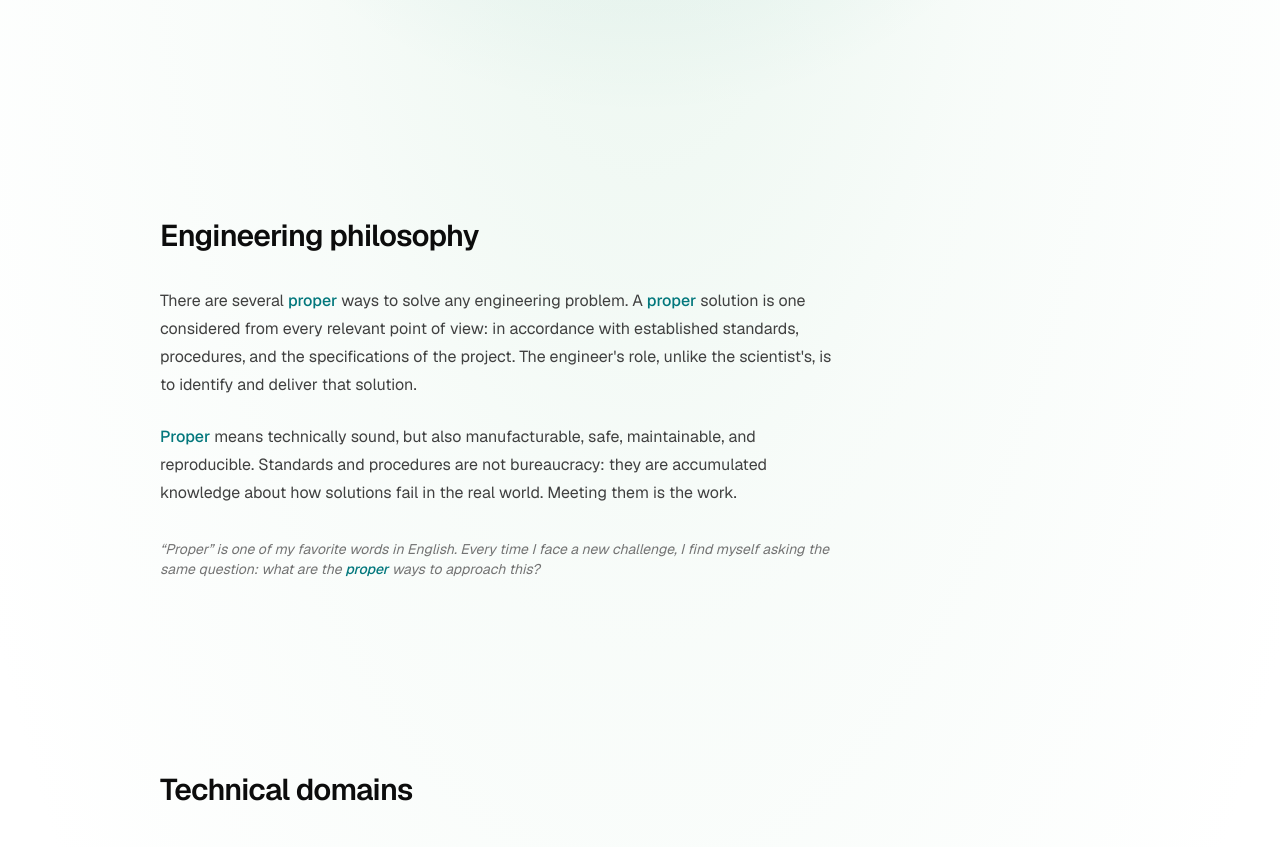
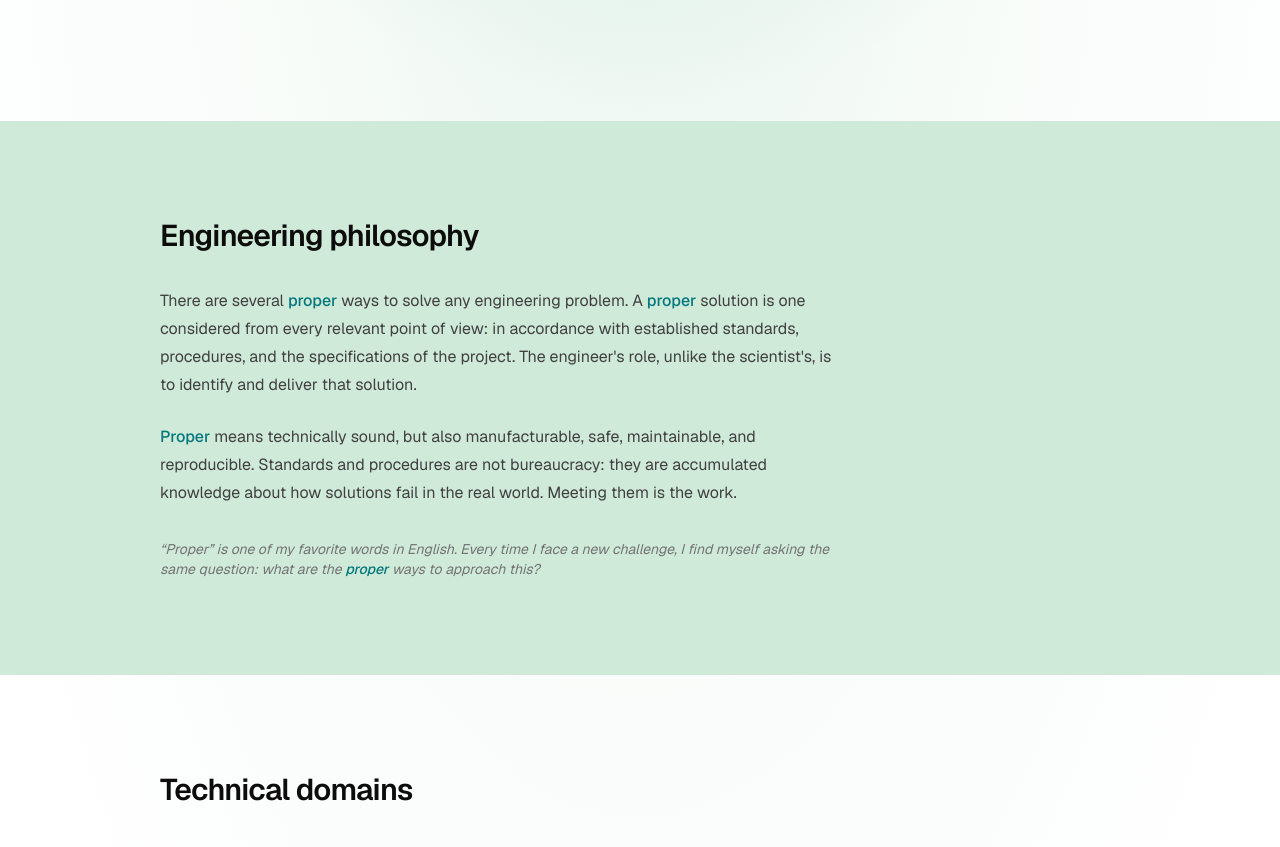
Before and after one commit to leonardoAB1/leonardoachaboiano.com, a Next.js app: page / in a window 1280 px wide. Shown: the part 680-1527 px from the top of the page. Built offline with nearby package versions, Linux system fonts and the light colour scheme.

Commit message:
style: add surface-brand background to engineering philosophy section (#71)

```diff
--- a/src/components/home/EngineeringPhilosophy.tsx
+++ b/src/components/home/EngineeringPhilosophy.tsx
@@ -6,7 +6,7 @@ import { Heading, Text } from "@/components/ui/Typography";
 
 export function EngineeringPhilosophy(): ReactElement {
   return (
-    <Section>
+    <Section className="bg-surface-brand">
       <Container>
         <AnimatedSection className="flex flex-col gap-8">
           <Heading as="h2" size="md">
```
